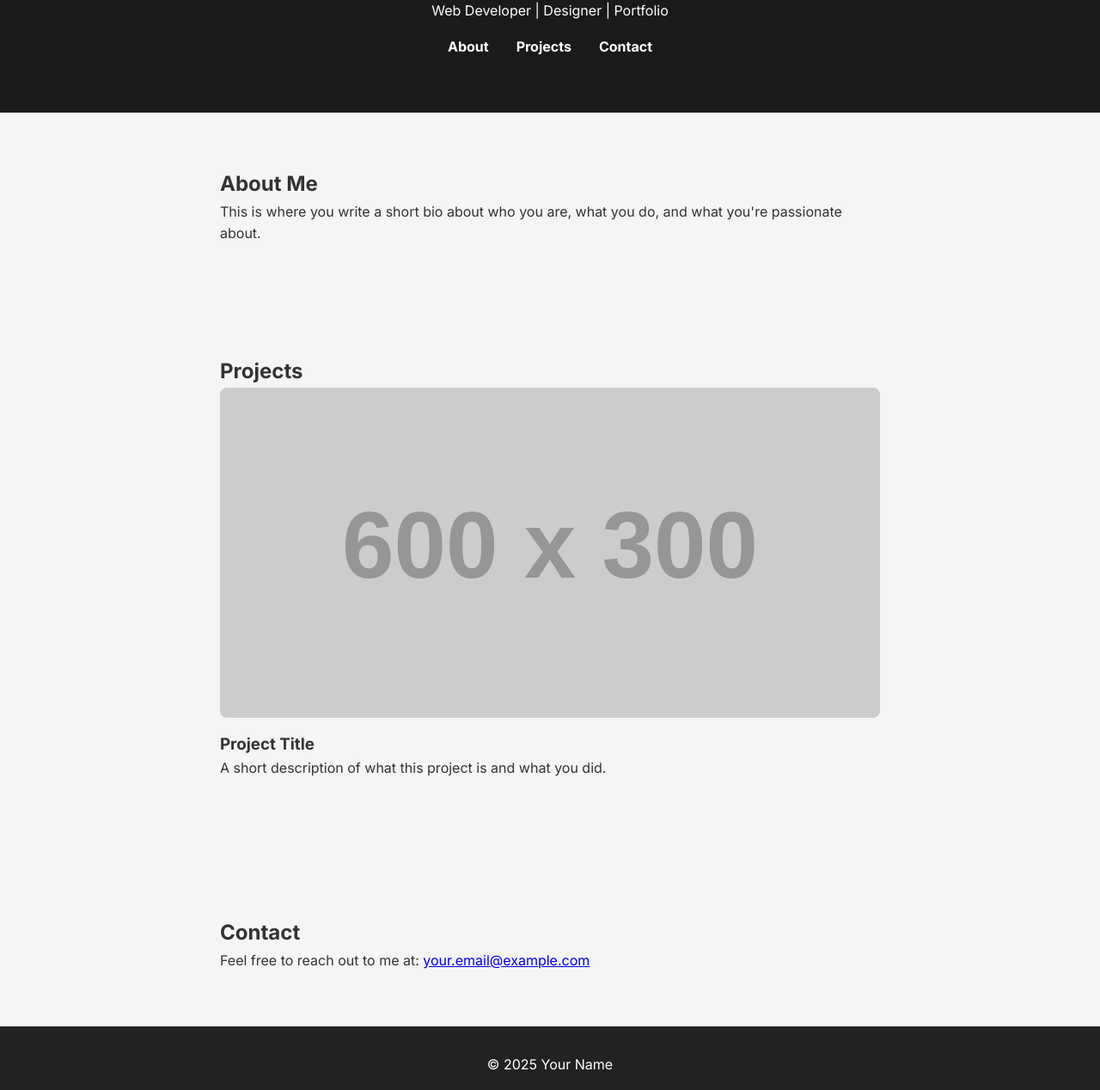
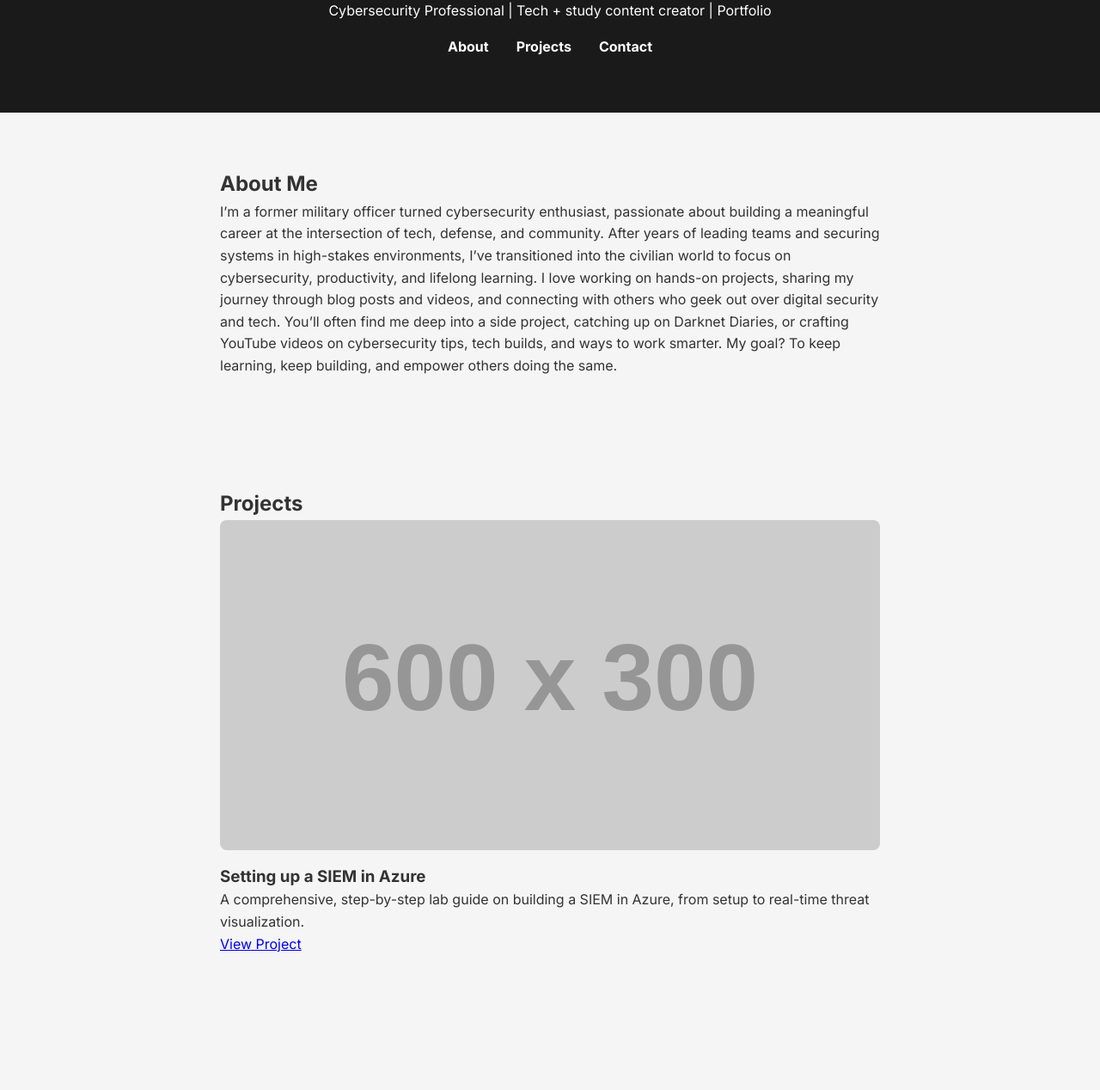
Before and after one commit to ariapaz/ariapaz.github.io, a plain HTML site: page index.html in a window 1280 px wide. Shown: the part 115-1383 px from the top of the page at 86% size. Drawn offline with Linux system fonts and the light colour scheme; placeholder pictures from the web are drawn by us.

Commit message:
Update index.html

```diff
--- a/index.html
+++ b/index.html
@@ -3,7 +3,7 @@
 <head>
   <meta charset="UTF-8">
   <meta name="viewport" content="width=device-width, initial-scale=1.0">
-  <title>Your Name | Portfolio</title>
+  <title>Aria's | Portfolio</title>
   <link href="https://fonts.googleapis.com/css2?family=Inter:wght@400;700&display=swap" rel="stylesheet">
   <style>
     * {
@@ -62,8 +62,8 @@
 </head>
 <body>
   <header>
-    <h1>Hello, I'm Your Name</h1>
-    <p>Web Developer | Designer | Portfolio</p>
+    <h1>Hello, I'm Aria</h1>
+    <p>Cybersecurity Professional | Tech + study content creator | Portfolio</p>
     <nav>
       <a href="#about">About</a>
       <a href="#projects">Projects</a>
@@ -73,26 +73,30 @@
 
   <section id="about">
     <h2>About Me</h2>
-    <p>This is where you write a short bio about who you are, what you do, and what you're passionate about.</p>
+    <p>I’m a former military officer turned cybersecurity enthusiast, passionate about building a meaningful career at the intersection of tech, defense, and community. After years of leading teams and securing systems in high-stakes environments, I’ve transitioned into the civilian world to focus on cybersecurity, productivity, and lifelong learning.
+
+I love working on hands-on projects, sharing my journey through blog posts and videos, and connecting with others who geek out over digital security and tech. You’ll often find me deep into a side project, catching up on Darknet Diaries, or crafting YouTube videos on cybersecurity tips, tech builds, and ways to work smarter. My goal? To keep learning, keep building, and empower others doing the same.</p>
   </section>
 
   <section id="projects">
     <h2>Projects</h2>
     <div class="project">
       <img src="https://via.placeholder.com/600x300" alt="Project 1">
-      <h3>Project Title</h3>
-      <p>A short description of what this project is and what you did.</p>
+      <h3>Setting up a SIEM in Azure</h3>
+      <p>A comprehensive, step-by-step lab guide on building a SIEM in Azure, from setup to real-time threat visualization.</p>
+      <a href="https://cyberspikes.com/projects/setting-up-a-siem-in-azure/" target="_blank">View Project</a>
+  </div>
     </div>
     <!-- Add more project sections as needed -->
   </section>
 
   <section id="contact">
     <h2>Contact</h2>
-    <p>Feel free to reach out to me at: <a href="mailto:your.email@example.com">your.email@example.com</a></p>
+    <p>Feel free to reach out to me at: <a href="mailto:contact@cyberspikes.com">contact@cyberspikes.com</a></p>
   </section>
 
   <footer>
-    <p>© 2025 Your Name</p>
+    <p>© 2025 Aria</p>
   </footer>
 </body>
 </html>
```
